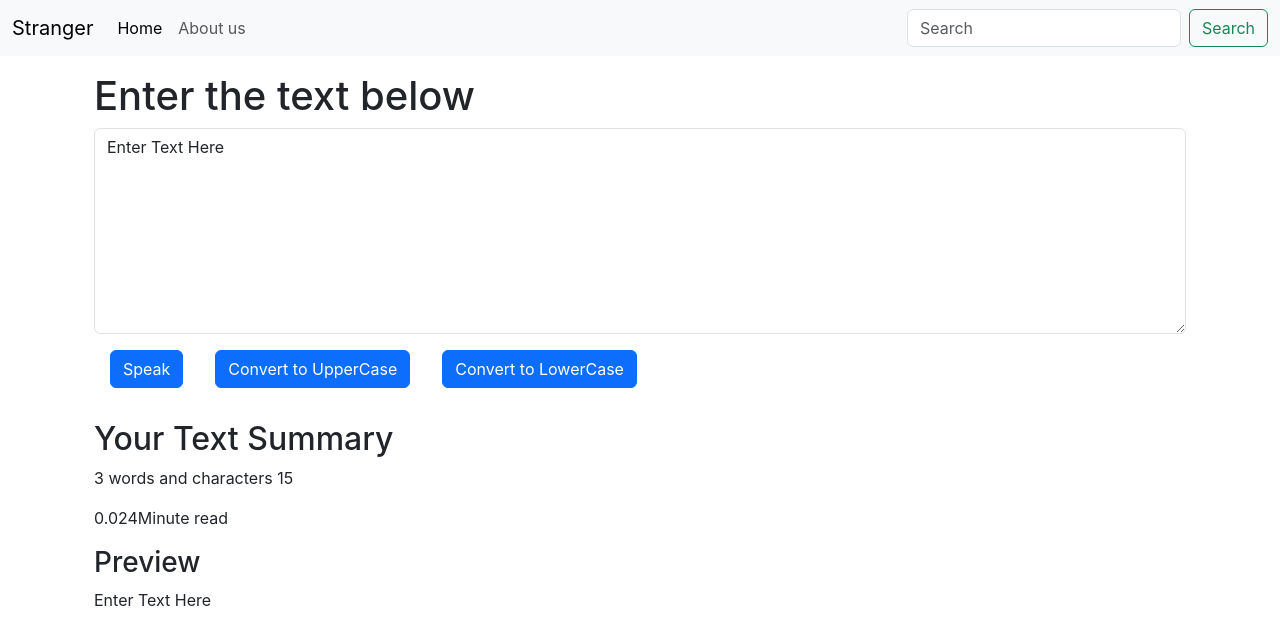
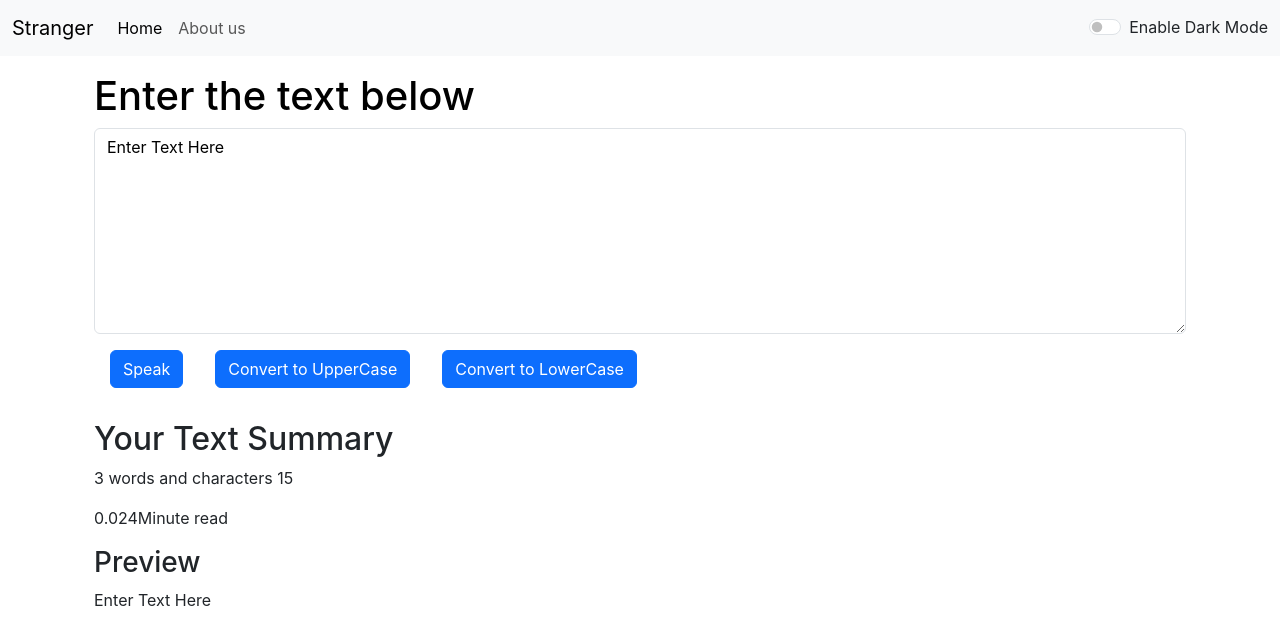
Before and after one commit to akhileshtiwari2/bootstrap_react, a React (Create React App) app: page / in a window 1280 px wide. Shown: the top 644 px of the page. Built offline with nearby package versions, Linux system fonts and the light colour scheme.

Commit message:
Dark Mode Header Button added

```diff
--- a/src/App.js
+++ b/src/App.js
@@ -1,18 +1,26 @@
 import Navbar from "./components/Navbar";
 import TextForm from "./components/TextForm";
 import "./App.css";
-import React, { useState } from 'react';
-
+import React, { useState } from "react";
 
 function App() {
-  const [mode, setMode] = useState('light');
+  const [mode, setMode] = useState("light");
+
+  const toggleMode = () => {
+    if (mode === "light") {
+      setMode("dark");
+      document.body.style.backgroundColor = '#808080';
+    } else {
+      setMode("light");
+      document.body.style.backgroundColor = 'white';
+    }
+  };
 
   return (
     <>
-      <Navbar aboutText="About us" mode={mode}/>
+      <Navbar aboutText="About us" mode={mode} toggleMode={toggleMode} />
       <div className="container">
-      <TextForm heading="Enter the text below" />
-
+        <TextForm heading="Enter the text below" mode={mode} />
       </div>
     </>
   );
--- a/src/components/Navbar.js
+++ b/src/components/Navbar.js
@@ -1,10 +1,11 @@
 import React from "react";
 import PropTypes from "prop-types";
 
-
 export default function Navbar(props) {
   return (
-    <nav className={`navbar navbar-expand-lg navbar-${props.mode} bg-${props.mode}`}>
+    <nav
+      className={`navbar navbar-expand-lg navbar-${props.mode} bg-${props.mode}`}
+    >
       <div className="container-fluid">
         <a className="navbar-brand" href="/">
           {props.logo}
@@ -33,17 +34,18 @@
               </a>
             </li>
           </ul>
-          <form className="d-flex" role="search">
+          <div className={`form-check form-switch text-${props.mode==='light'?'dark':'light'}`}>
             <input
-              className="form-control me-2"
-              type="search"
-              placeholder="Search"
-              aria-label="Search"
+              className="form-check-input "
+              type="checkbox"
+              role="switch"
+              id="flexSwitchCheckDefault"
+              onClick={props.toggleMode}
             />
-            <button className="btn btn-outline-success" type="submit">
-              Search
-            </button>
-          </form>
+            <label className="form-check-label" HTMLFor="flexSwitchCheckDefault">
+              Enable Dark Mode
+            </label>
+          </div>
         </div>
       </div>
     </nav>
--- a/src/components/TextForm.js
+++ b/src/components/TextForm.js
@@ -21,10 +21,11 @@
   const [text, setText] = useState("Enter Text Here");
   return (
     <>
-      <div className="container my-3">
-        <h1>{props.heading}</h1>
+      <div className="container my-3" style={{color:props.mode==='dark'?'white':'black'}}>
+        <h1 >{props.heading}</h1>
         <div className="mb-3">
           <textarea
+          style={{backgroundColor: props.mode=== 'dark'?'grey':'white',color:props.mode==='dark'?'white':'black'}}
             className="form-control"
             value={text}
             onChange={handleOnChange}
@@ -58,7 +59,7 @@
         </button>
       </div>
 
-      <div className="container my-3">
+      <div className={`container my-3 text-${props.mode==='light'?'dark':'light'}`}>
         <h2>Your Text Summary</h2>
         <p>
           {text.split(" ").length} words and characters {text.length}
```
